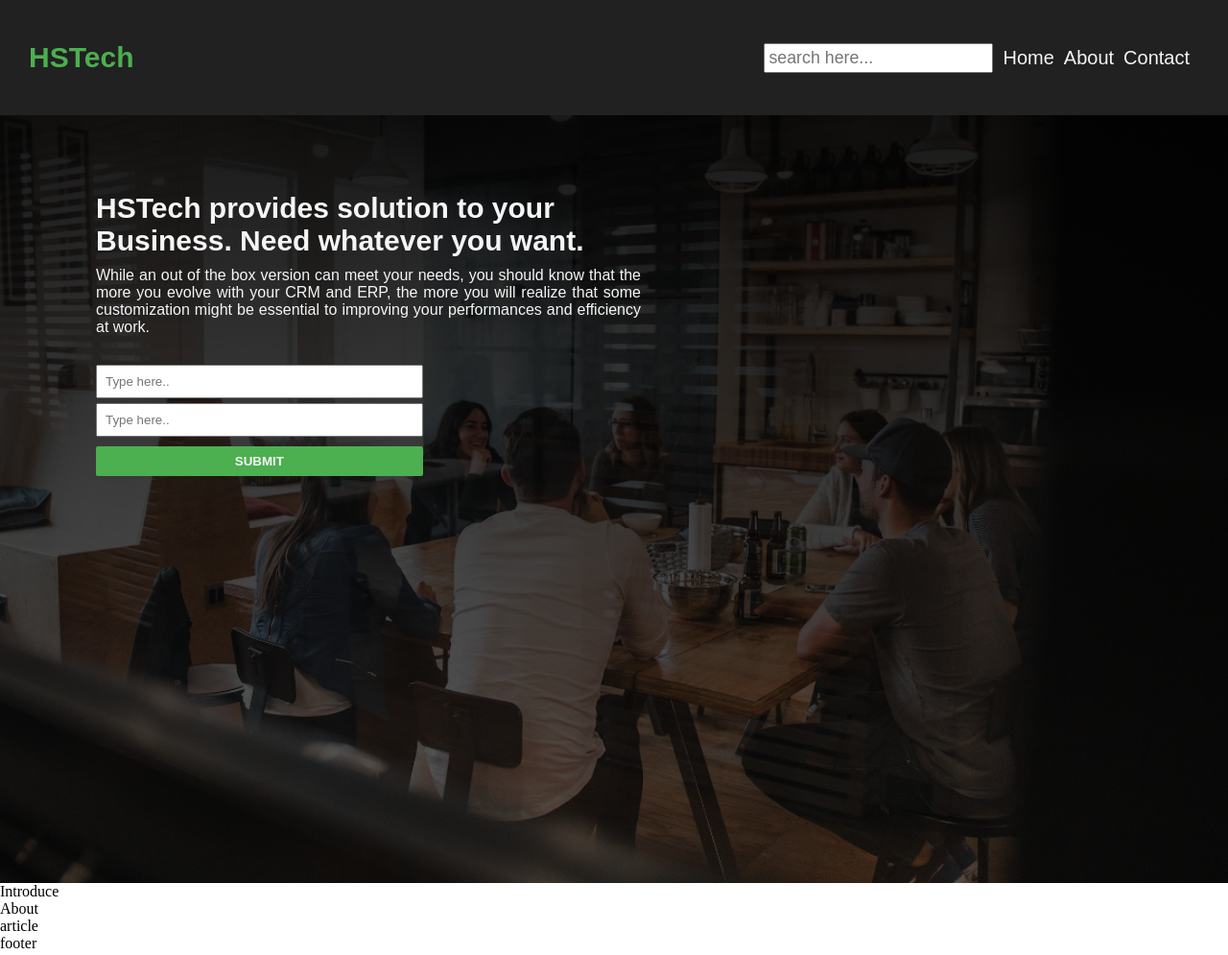
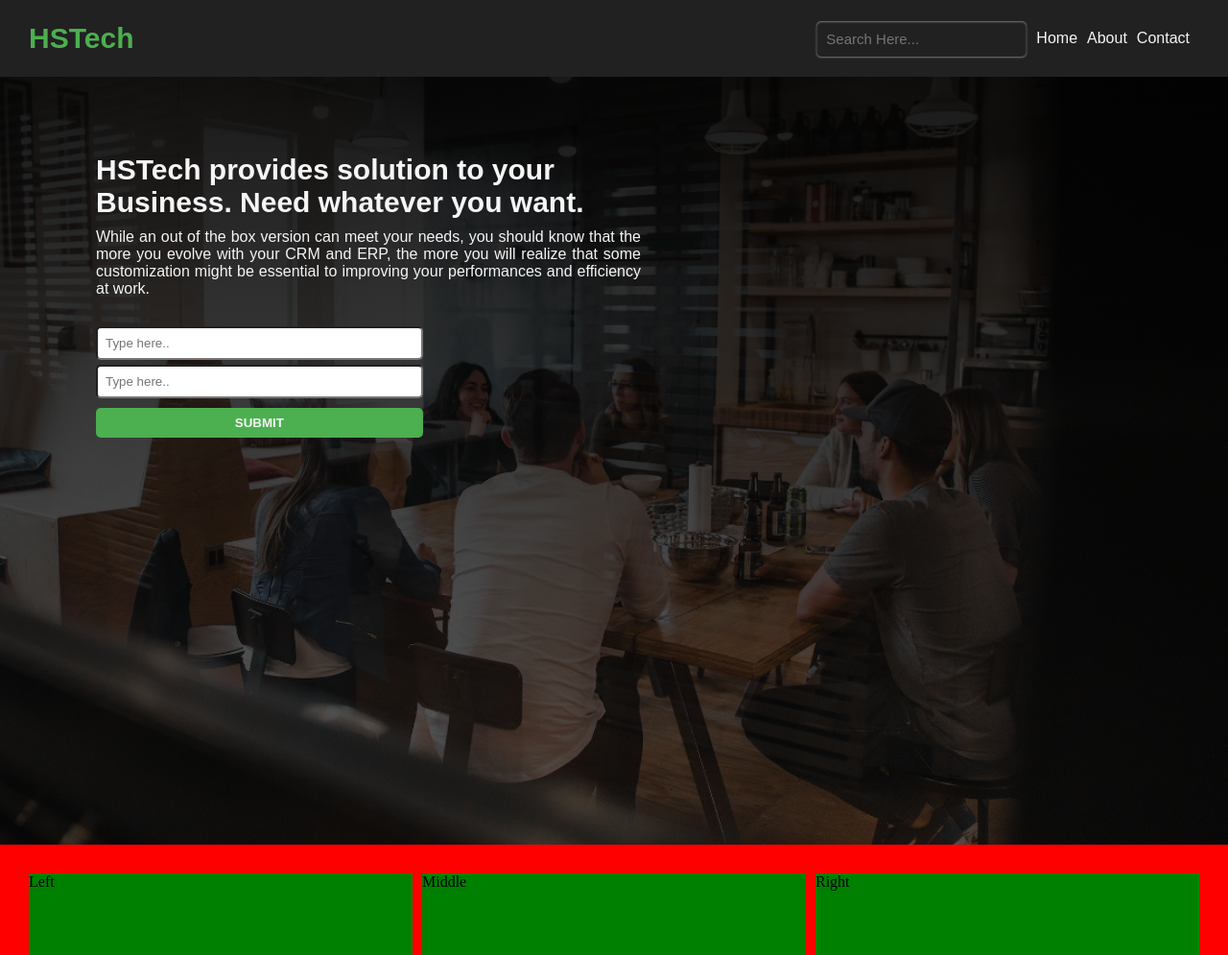
Before and after one commit to tamalFE/HSTech, a plain HTML site: page index.html in a window 1280 px wide. Shown: the top 995 px of the page at 96% size. Drawn offline with Linux system fonts and the light colour scheme.

Commit message:
Introduce wire-frame added

```diff
--- a/index.html
+++ b/index.html
@@ -45,13 +45,10 @@
                 </form>
             </div>
         </section>
-        <section class="Introduce">Introduce
-            <div class="column">
-                <div class="column__left"></div>
-                <div class="column__middle"></div>
-                <div class="column__left"></div>
-            </div>
-
+        <section class="Introduce">
+            <div class="column">Left </div>
+            <div class="column">Middle</div>
+            <div class="column">Right</div>
         </section>
         <section class="About">About</section>
         <article class="aeticle">article</article>
--- a/styles/partials/__mixins.scss
+++ b/styles/partials/__mixins.scss
@@ -36,3 +36,8 @@
   background-size: cover;
   background-position: center;
 }
+
+@mixin boxShadow() {
+  box-shadow: 0 1px 2px rgba($main-light, 0.4),
+    inset 0 1px 2px rgba($main-light, 0.4);
+}
--- a/styles/partials/__spacing.scss
+++ b/styles/partials/__spacing.scss
@@ -1,2 +1,3 @@
 $flex-gap: 1rem;
 $common-padding-x: 3rem;
+$common-border-radius: 0.5rem;
--- a/styles/style.scss
+++ b/styles/style.scss
@@ -18,7 +18,7 @@ body {
 }
 header {
   width: 100%;
-  min-height: 15vh;
+  min-height: 10vh;
   font-family: sans-serif;
 
   background: $main-dark;
@@ -45,14 +45,31 @@ header {
     @include flexCenter();
 
     input {
-      padding: 0.3rem;
-      font-size: 1.78rem;
+      // padding: 0.2rem;
+      font-size: 1.5rem;
+      background: transparent;
+      border: none;
+
+      @include boxShadow();
+      outline: none;
+
+      padding: 1rem;
+      border-radius: $common-border-radius;
+      color: $main-light;
+
+      &:focus {
+        border: 1px solid $primary-color;
+      }
+
+      &::placeholder {
+        text-transform: capitalize;
+      }
     }
 
     a {
       text-decoration: none;
       color: whitesmoke;
-      font-size: 2rem;
+      font-size: 1.6rem;
       // font-weight: 800;
 
       &:hover {
@@ -97,6 +114,7 @@ main {
 
         input {
           padding: 0.8rem;
+          border-radius: $common-border-radius;
         }
 
         button {
@@ -108,6 +126,7 @@ main {
           background: $primary-color;
           color: $main-light;
           margin: 0.5rem 0;
+          border-radius: $common-border-radius;
         }
       }
     }
@@ -115,3 +134,17 @@ main {
 }
 
 //Hero done(12/21/22) but need to work on media query
+
+.Introduce {
+  display: flex;
+  width: 100%;
+  min-height: 80vh;
+  background: red;
+  gap: $flex-gap;
+  padding: $common-padding-x;
+
+  .column {
+    flex: 1;
+    background: green;
+  }
+}
```
Also changed, not shown: styles/style.css.
